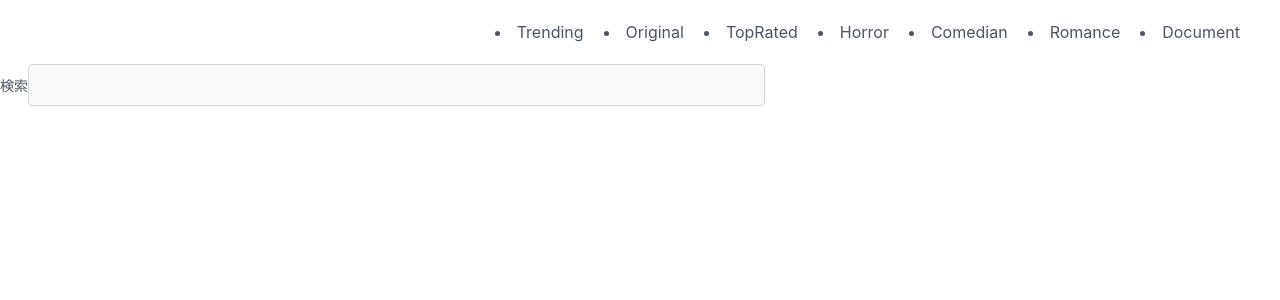
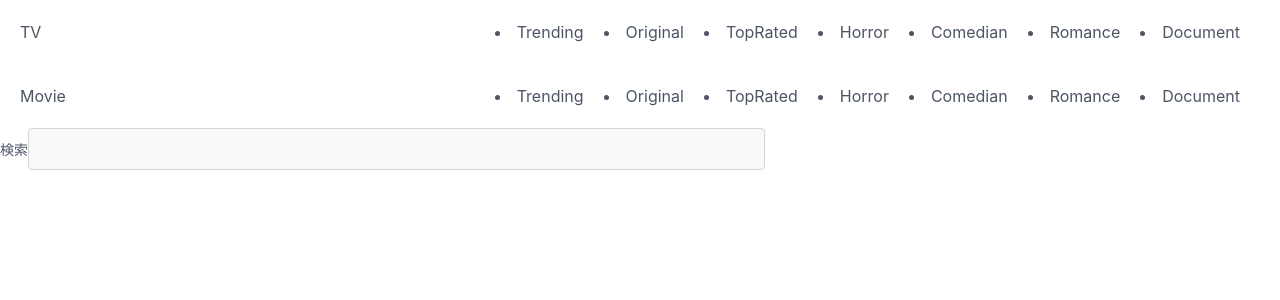
Before and after one commit to futureituki/Movie-search, a React (Create React App) app: page / in a window 1280 px wide. Shown: the top 300 px of the page. Built offline with nearby package versions, Linux system fonts and the light colour scheme.

Commit message:
TV・MOVIE追加

```diff
--- a/src/App.tsx
+++ b/src/App.tsx
@@ -2,7 +2,6 @@ import './App.css';
 import React, { VFC,memo,useState, useEffect } from 'react';
 import { Header } from './component/Header';
 import { Row } from './component/Movie';
-import { requests } from './api/request';
 import { Search } from './component/Search';
 
 export const App:React.VFC = memo(() => {
--- a/src/api/request.js
+++ b/src/api/request.js
@@ -1,6 +1,6 @@
 const API_KEY = "515c08c892c53bed3e95145407cde7d8";
 const BASE_URL = "https://api.themoviedb.org/3"
-export const requests ={
+export const requestsTv ={
   feachTrending:`${BASE_URL}/trending/all/week?api_key=${API_KEY}&language=en-us`,
   feachNetflixOriginals:`${BASE_URL}/discover/tv?api_key=${API_KEY}&with_networks=213`,
   feactTopRated:`${BASE_URL}/discover/tv?api_key=${API_KEY}&languager=en-us`,
@@ -11,3 +11,14 @@ export const requests ={
   feactDocumentMovies:`${BASE_URL}/discover/tv?api_key=${API_KEY}&with_genres=99`,
   feactLatest:`${BASE_URL}/movie/550?api_key=${API_KEY}`,
 }
+export const requestsMovie ={
+  MovieTrending:`${BASE_URL}/trending/all/week?api_key=${API_KEY}&language=en-us`,
+  MovieNetflixOriginals:`${BASE_URL}/discover/movie?api_key=${API_KEY}&with_networks=213`,
+  MovieTopRated:`${BASE_URL}/discover/movie?api_key=${API_KEY}&languager=en-us`,
+  MovieActionMovies:`${BASE_URL}/discover/movie?api_key=${API_KEY}&with_genres=28`,
+  MovieComedyMovies:`${BASE_URL}/discover/movie?api_key=${API_KEY}&with_genres=35`,
+  MovieHorrorMovies:`${BASE_URL}/discover/movie?api_key=${API_KEY}&with_genres=27`,
+  MovieRomanceMovies:`${BASE_URL}/discover/movie?api_key=${API_KEY}&with_genres=10749`,
+  MovieDocumentMovies:`${BASE_URL}/discover/movie?api_key=${API_KEY}&with_genres=99`,
+  MovieLatest:`${BASE_URL}/movie/?api_key=${API_KEY}&latest`,
+}
--- a/src/component/Banner.tsx
+++ b/src/component/Banner.tsx
@@ -1,6 +1,6 @@
 import axios from "axios"
 import { useEffect, useState } from "react"
-import { requests } from "../api/request";
+import { requestsTv } from "../api/request";
 
 import { movieProps } from "../type/MovieType"
 
@@ -9,7 +9,7 @@ export const Banner = () => {
 
   useEffect(()=>{
     async function fetchData(){
-      const request = await axios.get(requests.feachNetflixOriginals);
+      const request = await axios.get(requestsTv.feachNetflixOriginals);
       setMovie(request.data.results[
         Math.floor(Math.random() * request.data.results.length - 1)
       ]);
--- a/src/component/Header.tsx
+++ b/src/component/Header.tsx
@@ -4,14 +4,27 @@ export const Header = () => {
   return(
     <header className="text-gray-600 body-font">
     <div className="container mx-auto flex flex-wrap p-5 flex-col md:flex-row items-center">
+      <h2>TV</h2>
       <nav className="flex lg:w-2/9 flex-wrap items-center text-base md:ml-auto">
-      <li className="mr-5 hover:text-gray-900"><Link to="trending">Trending</Link></li>
-      <li className="mr-5 hover:text-gray-900"><Link to="original">Original</Link></li>
-      <li className="mr-5 hover:text-gray-900"><Link to="toprated">TopRated</Link></li>
-      <li className="mr-5 hover:text-gray-900"><Link to="horror">Horror</Link></li>
-      <li className="mr-5 hover:text-gray-900"><Link to="comedian">Comedian</Link></li>
-      <li className="mr-5 hover:text-gray-900"><Link to="romance">Romance</Link></li>
-      <li className="mr-5 hover:text-gray-900"><Link to="document">Document</Link></li>
+      <li className="mr-5 hover:text-gray-900"><Link to="tv/trending">Trending</Link></li>
+      <li className="mr-5 hover:text-gray-900"><Link to="tv/original">Original</Link></li>
+      <li className="mr-5 hover:text-gray-900"><Link to="tv/toprated">TopRated</Link></li>
+      <li className="mr-5 hover:text-gray-900"><Link to="tv/horror">Horror</Link></li>
+      <li className="mr-5 hover:text-gray-900"><Link to="tv/comedian">Comedian</Link></li>
+      <li className="mr-5 hover:text-gray-900"><Link to="tv/romance">Romance</Link></li>
+      <li className="mr-5 hover:text-gray-900"><Link to="tv/document">Document</Link></li>
+      </nav>
+    </div>
+    <div className="container mx-auto flex flex-wrap p-5 flex-col md:flex-row items-center">
+      <h2>Movie</h2>
+      <nav className="flex lg:w-2/9 flex-wrap items-center text-base md:ml-auto">
+      <li className="mr-5 hover:text-gray-900"><Link to="movie/trending">Trending</Link></li>
+      <li className="mr-5 hover:text-gray-900"><Link to="movie/original">Original</Link></li>
+      <li className="mr-5 hover:text-gray-900"><Link to="movie/toprated">TopRated</Link></li>
+      <li className="mr-5 hover:text-gray-900"><Link to="movie/horror">Horror</Link></li>
+      <li className="mr-5 hover:text-gray-900"><Link to="movie/comedian">Comedian</Link></li>
+      <li className="mr-5 hover:text-gray-900"><Link to="movie/romance">Romance</Link></li>
+      <li className="mr-5 hover:text-gray-900"><Link to="movie/document">Document</Link></li>
       </nav>
     </div>
   </header>
--- a/src/component/Movie.tsx
+++ b/src/component/Movie.tsx
@@ -10,9 +10,6 @@ import { Link } from "react-router-dom";
 
 export const Row = ({ title, fetchUrl , isLargeRow }: Props) => {
   const [movies, setMovie] = useState<Movie[]>([]);
-  const getMovie = () =>{
-
-  }
   useEffect(() => {
     async function fetchData() {
       // if(fetchUrl.includes("movie")){
@@ -27,9 +24,7 @@ export const Row = ({ title, fetchUrl , isLargeRow }: Props) => {
     }
     fetchData();
   }, [fetchUrl]);
-
-  console.log(movies);
-
+  console.log(movies)
   return(
     <>
     <Link to="/"><h3 className="font-bold m-5">{title}</h3></Link>
@@ -47,11 +42,12 @@ export const Row = ({ title, fetchUrl , isLargeRow }: Props) => {
           alt={movie.name} />
           <div className="p-6">
             <h2 className="tracking-widest text-xs title-font font-medium text-gray-400 mb-1">{title}</h2>
-            <h1 className="title-font text-lg font-medium text-gray-900 mb-3">{movie.name}</h1>
+            <h1 className="title-font text-lg font-medium text-gray-900 mb-3">{movie.name ? movie.name : movie.title }</h1>
             <p className="leading-relaxed mb-3">{truncate(movie.overview,50)}</p>
             <div className="flex items-center flex-wrap ">
               <a className="text-indigo-500 inline-flex items-center md:mb-2 lg:mb-0" onClick={()=>console.log('hello')}>Learn More
               </a>
+              <p><span className="px-3">evaluation</span>{movie.vote_average}</p>
             </div>
           </div>
         </div>
--- a/src/component/Search.tsx
+++ b/src/component/Search.tsx
@@ -50,9 +50,10 @@ export const Search = () => {
           <div className="p-6">
             <h1 className="title-font text-lg font-medium text-gray-900 mb-3">{m.title}</h1>
             <p className="leading-relaxed mb-3">{truncate(m.overview,50)}</p>
-            <div className="flex items-center flex-wrap ">
+            <div className="flex items-center flex-wrap justify-between ">
               <a className="text-indigo-500 inline-flex items-center md:mb-2 lg:mb-0" onClick={()=>console.log('hello')}>Learn More
               </a>
+              <p><span className="px-3">evaluation</span>{m.vote_average}</p>
             </div>
           </div>
         </div>
--- a/src/route/RouterConfig.tsx
+++ b/src/route/RouterConfig.tsx
@@ -3,7 +3,7 @@ import { BrowserRouter, Routes, Route } from "react-router-dom";
 
 import { App } from "../App";
 import { Row } from "../component/Movie";
-import { requests } from "../api/request";
+import { requestsTv,requestsMovie } from "../api/request";
 
 export const RouterConfig:React.VFC =() => {
   return (
@@ -11,14 +11,23 @@ export const RouterConfig:React.VFC =() => {
      <BrowserRouter>
       <Routes>
         <Route index element={<App />} />
-        <Route path="/trending" element={<Row title={"NETFLIX TRENDING"} fetchUrl={requests.feachTrending}/>}/>
-        <Route path="/original" element={<Row title={"NETFLIX ORIGUINALS"} fetchUrl={requests.feachNetflixOriginals}/>}/>
-        <Route path="/action" element={<Row title={"NETFLIX ACTION"} fetchUrl={requests.feactActionMovies}/>}/>
-        <Route path="/toprated" element={<Row title={"NETFLIX TOPRATED"} fetchUrl={requests.feactTopRated}/>}/>
-        <Route path="/comedian" element={<Row title={"NETFLIX COMEDY"} fetchUrl={requests.feactComedyMovies}/>}/>
-        <Route path="/horror" element={<Row title={"NETFLIX HORROR"} fetchUrl={requests.feactHorrorMovies}/>}/>
-        <Route path="/romance" element={<Row title={"NETFLIX ROMANCE"} fetchUrl={requests.feactRomanceMovies}/>}/>
-        <Route path="/document" element={<Row title={"NETFLIX DOCUMENT"} fetchUrl={requests.feactDocumentMovies}/>}/>
+        <Route path="/tv/trending" element={<Row title={"NETFLIX TRENDING"} fetchUrl={requestsTv.feachTrending}/>}/>
+        <Route path="/tv/original" element={<Row title={"NETFLIX ORIGUINALS"} fetchUrl={requestsTv.feachNetflixOriginals}/>}/>
+        <Route path="/tv/action" element={<Row title={"NETFLIX ACTION"} fetchUrl={requestsTv.feactActionMovies}/>}/>
+        <Route path="/tv/toprated" element={<Row title={"NETFLIX TOPRATED"} fetchUrl={requestsTv.feactTopRated}/>}/>
+        <Route path="/tv/comedian" element={<Row title={"NETFLIX COMEDY"} fetchUrl={requestsTv.feactComedyMovies}/>}/>
+        <Route path="/tv/horror" element={<Row title={"NETFLIX HORROR"} fetchUrl={requestsTv.feactHorrorMovies}/>}/>
+        <Route path="/tv/romance" element={<Row title={"NETFLIX ROMANCE"} fetchUrl={requestsTv.feactRomanceMovies}/>}/>
+        <Route path="/tv/document" element={<Row title={"NETFLIX DOCUMENT"} fetchUrl={requestsTv.feactDocumentMovies}/>}/>
+
+        <Route path="/movie/trending" element={<Row title={"NETFLIX TRENDING"} fetchUrl={requestsMovie.MovieTrending}/>}/>
+        <Route path="/movie/original" element={<Row title={"NETFLIX ORIGINAL"} fetchUrl={requestsMovie.MovieNetflixOriginals}/>}/>
+        <Route path="/movie/toprated" element={<Row title={"NETFLIX TOPRATED"} fetchUrl={requestsMovie.MovieTopRated}/>}/>
+        <Route path="/movie/action" element={<Row title={"NETFLIX ACTION"} fetchUrl={requestsMovie.MovieActionMovies}/>}/>
+        <Route path="/movie/comedian" element={<Row title={"NETFLIX COMEDY"} fetchUrl={requestsMovie.MovieComedyMovies}/>}/>
+        <Route path="/movie/horror" element={<Row title={"NETFLIX DOCUMENT"} fetchUrl={requestsMovie.MovieHorrorMovies}/>}/>
+        <Route path="/movie/romance" element={<Row title={"NETFLIX ROMANCE"} fetchUrl={requestsMovie.MovieRomanceMovies}/>}/>
+        <Route path="/movie/document" element={<Row title={"NETFLIX DOCUMENT"} fetchUrl={requestsMovie.MovieDocumentMovies}/>}/>
       </Routes>
     </BrowserRouter>
     </>
--- a/src/type/MovieType.tsx
+++ b/src/type/MovieType.tsx
@@ -12,6 +12,7 @@ export type Movie = {
   poster_path: string;
   backdrop_path: string;
   overview : string,
+  vote_average: number,
 };
 
 export type movieProps = {
```
Also changed, not shown: 1 other file (tests, documents, lock files or other folders).
